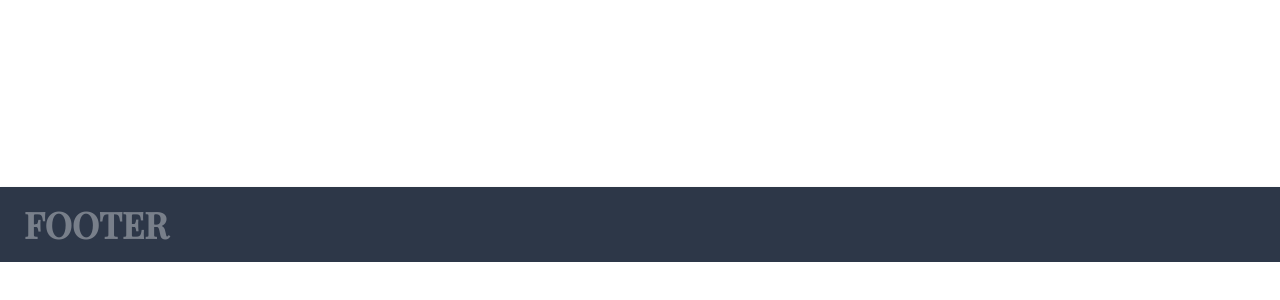
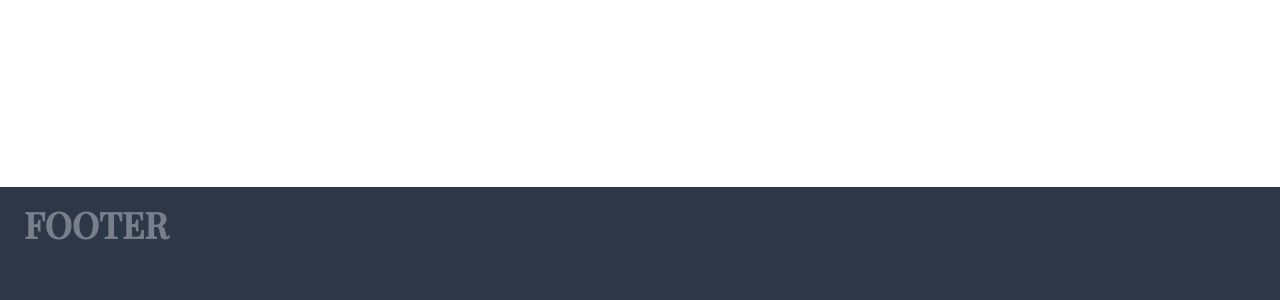
Before and after one commit to EdsonPaulo/como-fazer-blog-frontend, a React (Create React App) app: page /artigos in a window 1280 px wide. Shown: the part 754-1054 px from the top of the page. Before the commit the page ends 1016 px from the top, so only its background shows below. Built offline with nearby package versions, Linux system fonts and the light colour scheme.

Commit message:
refactor: footer

```diff
--- a/src/components/footer/index.tsx
+++ b/src/components/footer/index.tsx
@@ -3,12 +3,11 @@ import { Box, Flex, Heading } from "@chakra-ui/react";
 
 const Footer: React.FC = () => {
   return (
-    <Box>
+    <Box minH="200px" bg="gray.700">
       <Flex
         px={6}
         py={4}
-        bg="gray.700"
-        shadow="base"
+        minH="100%"
         alignItems="center"
         justifyContent="space-between"
         color="whiteAlpha.500"
--- a/src/pages/app/index.tsx
+++ b/src/pages/app/index.tsx
@@ -11,7 +11,7 @@ const App: React.FC = () => {
   const isAdmin = pathname.includes("admin");
 
   return (
-    <Box backgroundColor="white" minHeight="100vh">
+    <Box backgroundColor="whiteAlpha.200" minHeight="100vh">
       {!isAdmin && (
         <header>
           <Header />
@@ -23,7 +23,7 @@ const App: React.FC = () => {
           <AdminRoutes />
         ) : (
           <Box py="6" px={{ base: "4", md: "10", lg: "16" }}>
-            <Routes />/
+            <Routes />
           </Box>
         )}
       </Box>
```
